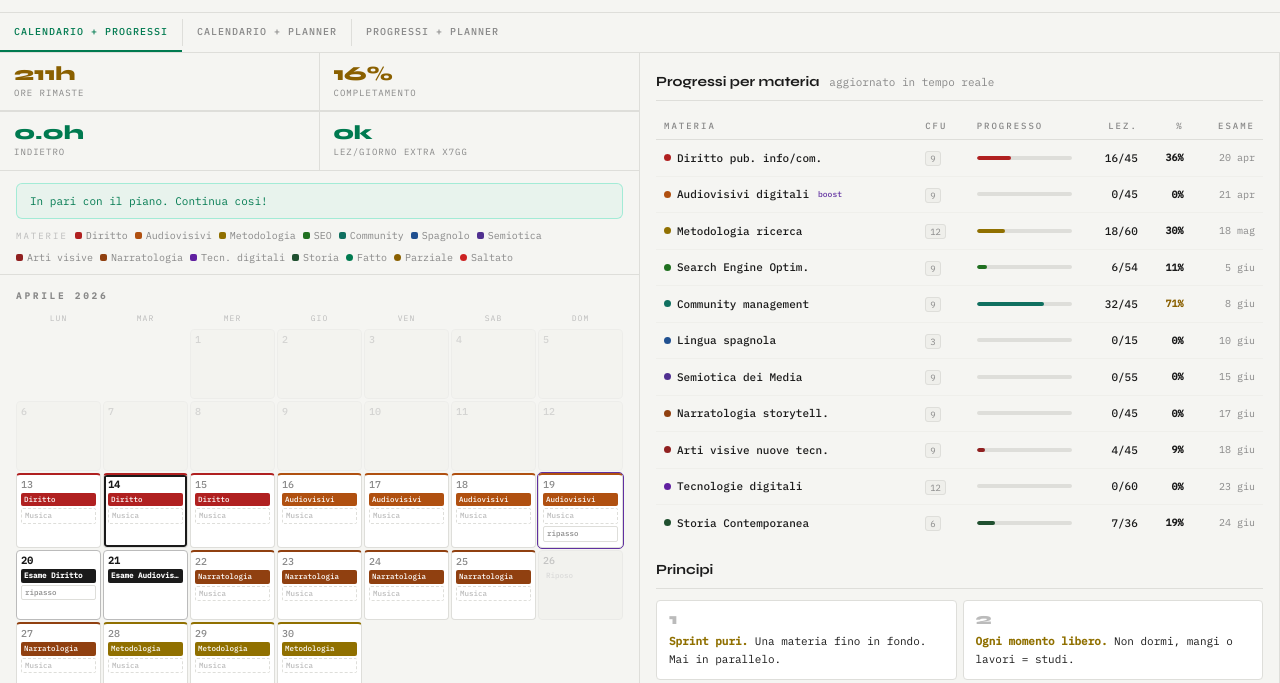
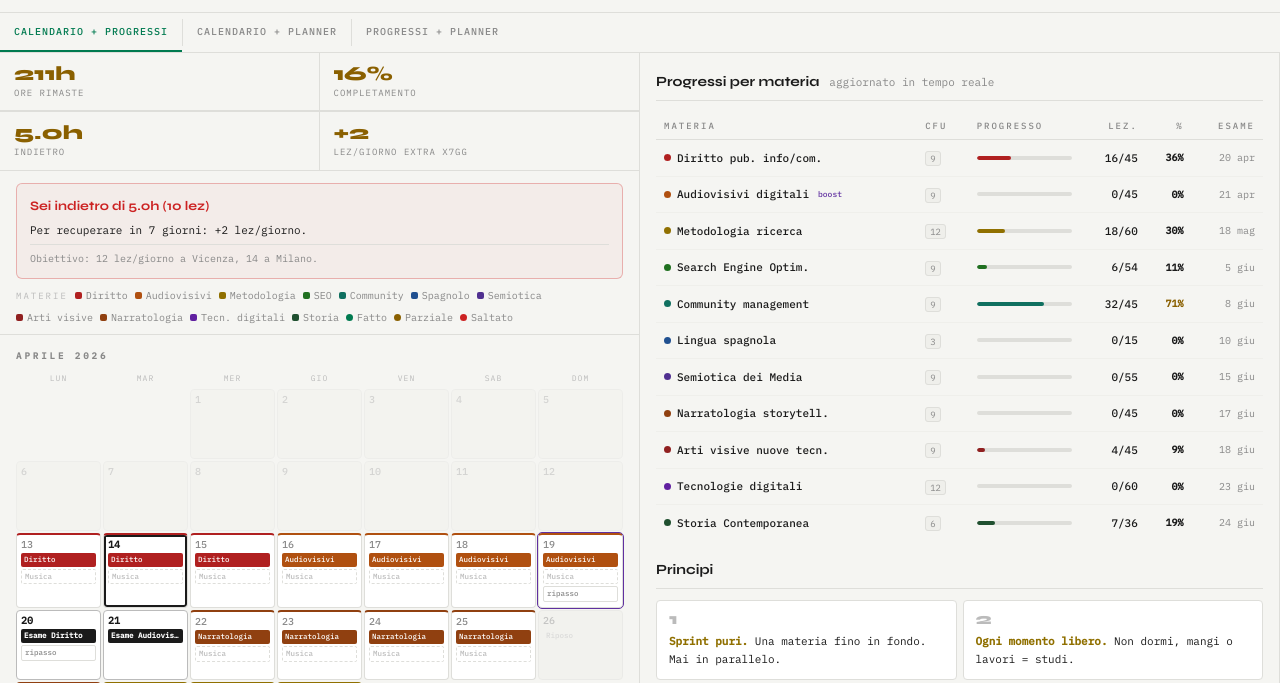
Before and after one commit to paolosbalchiero/Piano-Studio-3-mesi, a plain HTML site: page index.html in a window 1280 px wide. Shown: the part 100-783 px from the top of the page. Drawn offline with Linux system fonts and the light colour scheme.

Commit message:
Update index.html

```diff
--- a/index.html
+++ b/index.html
@@ -373,19 +373,29 @@ function di(y,m,d){return(new Date(y,m,d).getDay()+6)%7;}
 function dm(y,m){return new Date(y,m+1,0).getDate();}
 function isd(s){return s&&s!='off'&&s.indexOf('esame:')<0;}
 function todayKey(){var t=new Date();return t.getFullYear()+'-'+t.getMonth()+'-'+t.getDate();}
-function calcExpected(){
+function calcGap(){
+  // Per ogni giorno di studio passato: confronta lezioni registrate vs obiettivo
   var today=new Date();today.setHours(0,0,0,0);
-  var exp=0;
-  Object.keys(PL).forEach(function(key){var pts=key.split('-');var d=new Date(parseInt(pts[0]),parseInt(pts[1]),parseInt(pts[2]));d.setHours(0,0,0,0);if(d<today&&isd(PL[key]))exp+=OBJ.vic.medium;});
-  return exp;
+  var gapLez=0;
+  Object.keys(PL).forEach(function(key){
+    var pts=key.split('-');
+    var d=new Date(parseInt(pts[0]),parseInt(pts[1]),parseInt(pts[2]));
+    d.setHours(0,0,0,0);
+    if(d>=today||!isd(PL[key]))return;
+    var obj=getObj(key); // obiettivo salvato per quel giorno (vic/mil + load)
+    var fatto=gDL(key);  // lezioni effettivamente registrate quel giorno
+    if(fatto<obj) gapLez+=(obj-fatto);
+  });
+  return Math.max(0,gapLez);
 }
 function calcStats(){
   var tl=0,done=0;
   Object.keys(M).forEach(function(k){var m=M[k];done+=Math.min(Math.round(m.lez*m.pct0)+gLez(k),m.lez);tl+=m.lez;});
   var pct=tl>0?Math.round(done/tl*100):0;
   var remOre=Math.round((tl-done)*0.5);
-  var exp=calcExpected();var gapLez=Math.max(0,exp-done);
-  var gapOre=(gapLez*0.5).toFixed(1);var extra=gapLez>0?Math.ceil(gapLez/RECOVER_DAYS):0;
+  var gapLez=calcGap();
+  var gapOre=(gapLez*0.5).toFixed(1);
+  var extra=gapLez>0?Math.ceil(gapLez/RECOVER_DAYS):0;
   return{remOre:remOre,pct:pct,gapLez:gapLez,gapOre:gapOre,extra:extra};
 }
 function updStats(){
```
